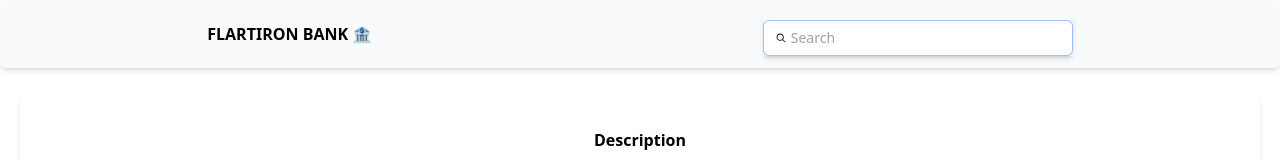
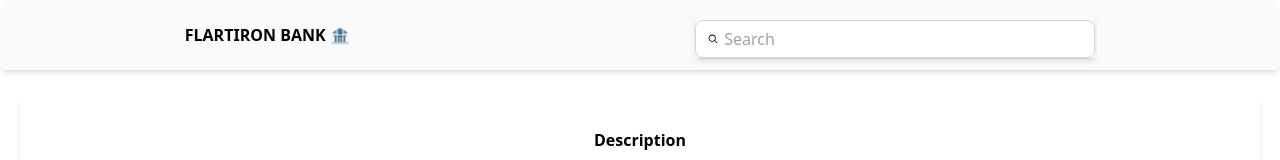
Before and after one commit to KIPTOO-JOB/Bank, a React (Vite) app: page / in a window 1280 px wide. Shown: the top 160 px of the page. Built offline with nearby package versions, Linux system fonts and the light colour scheme; no server answers.

Commit message:
finally  finished  the  read me

```diff
--- a/src/components/Form.jsx
+++ b/src/components/Form.jsx
@@ -22,7 +22,7 @@ function Form({ data, setData }) {
 		category: "",
 		amount: 0,
 	});
-
+	// setFormData("");
 	const handleChange = (e) => {
 		e.preventDefault();
 		const { name, value } = e.target;
@@ -40,6 +40,7 @@ function Form({ data, setData }) {
 		})
 			.then((res) => res.json())
 			.then((transaction) => setData([...data, transaction]));
+		setFormData("");
 	};
 
 	return (
--- a/src/components/SearchBar.jsx
+++ b/src/components/SearchBar.jsx
@@ -29,7 +29,7 @@ function SearchBar({ query, setQuery }) {
 				onChange={(e) => setQuery(e.target.value)}
 				value={query}
 				type="text"
-				className="flex  w-full rounded-md border-0 py-1.5 pl-7 pr-5 md:pr-20  ring-1 ring-inset  placeholder:text-gray-400 focus:ring-0 focus:none focus:ring-indigo-100 sm:text-sm sm:leading-6 p-6"
+				className="flex  py-1.5 pl-7 pr-5 md:pr-20 w-[25rem]  p-3 border border-gray-300 rounded-lg focus:outline-none"
 				placeholder="Search "
 			></input>
 		</div>
```
Also changed, not shown: 1 other file (tests, documents, lock files or other folders).
